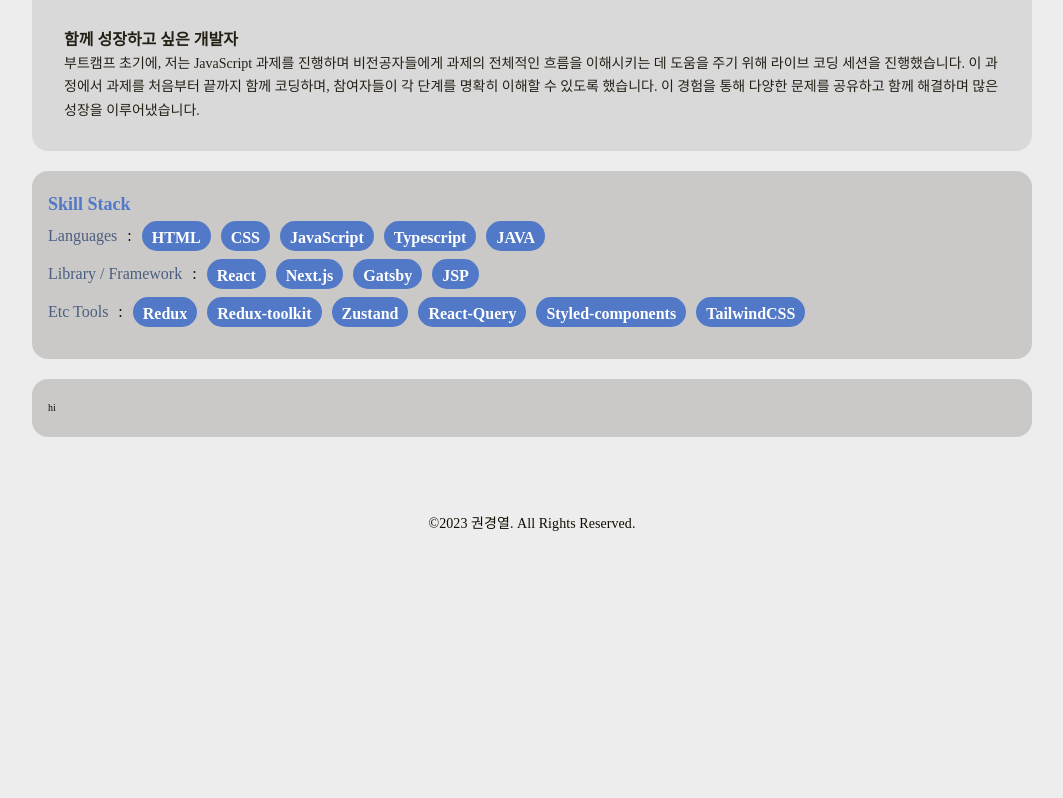
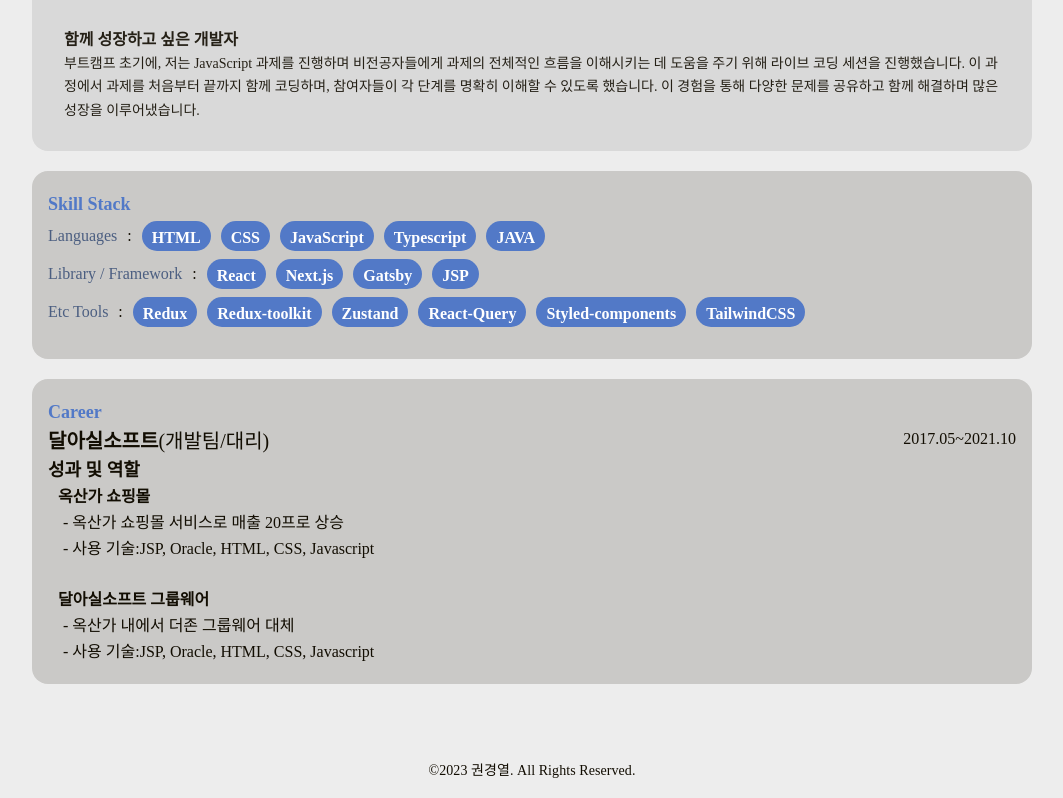
Before and after one commit to yeolsss/nextjs-blog, a Next.js app: page / in a window 1280 px wide. Shown: the part 354-1152 px from the top of the page, without its empty margins (108-1171 px from the left). Before the commit the page ends 905 px from the top, so only its background shows below. Built offline with nearby package versions, Linux system fonts and the light colour scheme.

Commit message:
home page에 career 추가

```diff
--- a/src/app/page.tsx
+++ b/src/app/page.tsx
@@ -1,4 +1,4 @@
-import HomeHeader from '@/components/home/HomeHeader/HomeHeader';
+import HomeSectionHeader from '@/components/home/HomeHeader/HomeSectionHeader';
 import LabelTag from '@/components/labelTag/LabelTag';
 import MainSection from '@/components/mainSection/MainSection';
 
@@ -19,7 +19,7 @@ async function Home() {
     <main className={'flex flex-col gap-[2rem]'}>
       <MainSection>
         <>
-          <HomeHeader>Skill Stack</HomeHeader>
+          <HomeSectionHeader>Skill Stack</HomeSectionHeader>
           {Object.entries(skillStack).map(([key, value]) => (
             <section key={key} className={'my-[0.8rem]'}>
               <LabelTag data={value}>{key}</LabelTag>
@@ -27,7 +27,62 @@ async function Home() {
           ))}
         </>
       </MainSection>
-      <MainSection>hi</MainSection>
+      <MainSection>
+        <HomeSectionHeader>Career</HomeSectionHeader>
+        <div className={'mt-[1rem] flex flex-col gap-[1rem]'}>
+          <div className={'flex justify-between '}>
+            <div className={'w-auto'}>
+              <h1 className={'text-[2rem]'}>
+                <span className={'font-bold'}>달아실소프트</span>
+                <span>(개발팀/대리)</span>
+              </h1>
+            </div>
+            <div>
+              <h2 className={'text-[1.6rem]'}>2017.05~2021.10</h2>
+            </div>
+          </div>
+          <div className={'flex flex-col gap-[1rem]'}>
+            <div>
+              <h3 className="text-[1.8rem] font-bold">성과 및 역할</h3>
+            </div>
+            <ul className={'flex flex-col gap-[1rem]'}>
+              <li className={'ml-[1rem]'}>
+                <span className={'text-[1.6rem] font-bold'}>옥산가 쇼핑몰</span>
+              </li>
+              <li className={'ml-[1.5rem]'}>
+                <span className={' text-[1.6rem]'}>
+                  - 옥산가 쇼핑몰 서비스로 매출 20프로 상승
+                </span>
+              </li>
+              <li className={'ml-[1.5rem] '}>
+                <span className={'text-[1.6rem]'}>- 사용 기술:</span>
+                <span className={'text-[1.6rem]'}>
+                  JSP, Oracle, HTML, CSS, Javascript
+                </span>
+              </li>
+            </ul>
+            <div className={'h-[1.5rem]'}></div>
+            <ul className={'flex flex-col gap-[1rem]'}>
+              <li className={'ml-[1rem]'}>
+                <span className={'text-[1.6rem] font-bold'}>
+                  달아실소프트 그룹웨어
+                </span>
+              </li>
+              <li className={'ml-[1.5rem]'}>
+                <span className={' text-[1.6rem]'}>
+                  - 옥산가 내에서 더존 그룹웨어 대체
+                </span>
+              </li>
+              <li className={'ml-[1.5rem]'}>
+                <span className={'text-[1.6rem]'}>- 사용 기술:</span>
+                <span className={'text-[1.6rem]'}>
+                  JSP, Oracle, HTML, CSS, Javascript
+                </span>
+              </li>
+            </ul>
+          </div>
+        </div>
+      </MainSection>
     </main>
   );
 }
--- a/src/components/home/HomeHeader/HomeHeader.tsx
+++ b/src/components/home/HomeHeader/HomeSectionHeader.tsx
@@ -1,6 +1,6 @@
 import React, { PropsWithChildren } from 'react';
 
-const HomeHeader: React.FC<PropsWithChildren<{}>> = ({ children }) => {
+const HomeSectionHeader: React.FC<PropsWithChildren<{}>> = ({ children }) => {
   const ST_MIN_HEIGHT = '3.6';
   return (
     <section
@@ -11,4 +11,4 @@ const HomeHeader: React.FC<PropsWithChildren<{}>> = ({ children }) => {
   );
 };
 
-export default HomeHeader;
+export default HomeSectionHeader;
```
